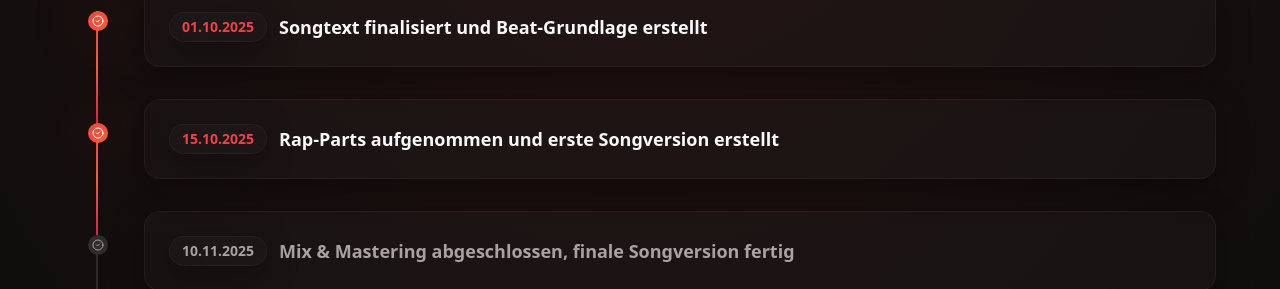
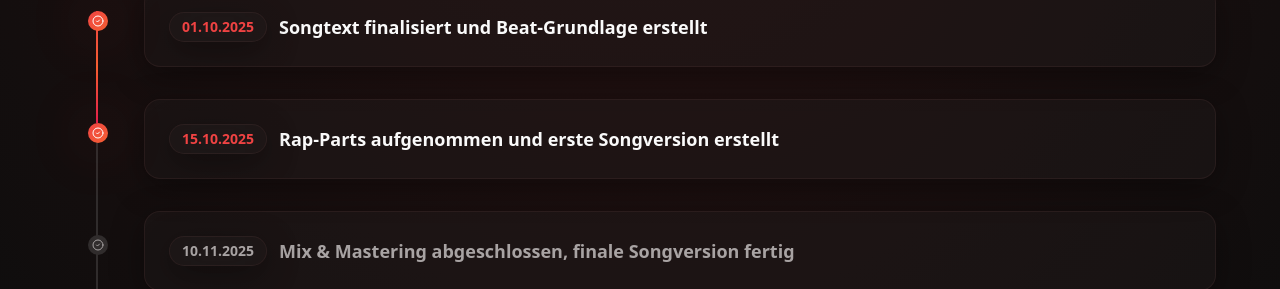
Before and after one commit to paqay/hiphopjourney, a React (Vite) app: page / in a window 1280 px wide. Shown: the part 3559-3848 px from the top of the page. Built offline with nearby package versions, Linux system fonts and the light colour scheme; the HTML template or start-up script is replaced by a standard one.

Commit message:
Fix milestone redline

```diff
--- a/src/pages/Index.tsx
+++ b/src/pages/Index.tsx
@@ -403,6 +403,14 @@ const Index = () => {
                 const cutoffDate = new Date(2025, 9, 15); // October 15, 2025
                 const isCompleted = milestoneDate <= cutoffDate;
 
+                // Check if next milestone is completed (for line color)
+                let isNextCompleted = false;
+                if (!isLast) {
+                  const [nextDay, nextMonth, nextYear] = milestones[index + 1].date.split('.').map(Number);
+                  const nextMilestoneDate = new Date(nextYear, nextMonth - 1, nextDay);
+                  isNextCompleted = nextMilestoneDate <= cutoffDate;
+                }
+
                 return (
                   <div
                     key={index}
@@ -412,7 +420,7 @@ const Index = () => {
                     {/* Timeline line - nur zwischen Elementen */}
                     {!isLast && (
                       <div className={`absolute left-8 top-6 w-0.5 h-[calc(100%+2rem)] ${
-                        isCompleted
+                        isNextCompleted
                           ? "bg-gradient-to-b from-primary via-secondary to-accent"
                           : "bg-muted"
                       }`} />
```
